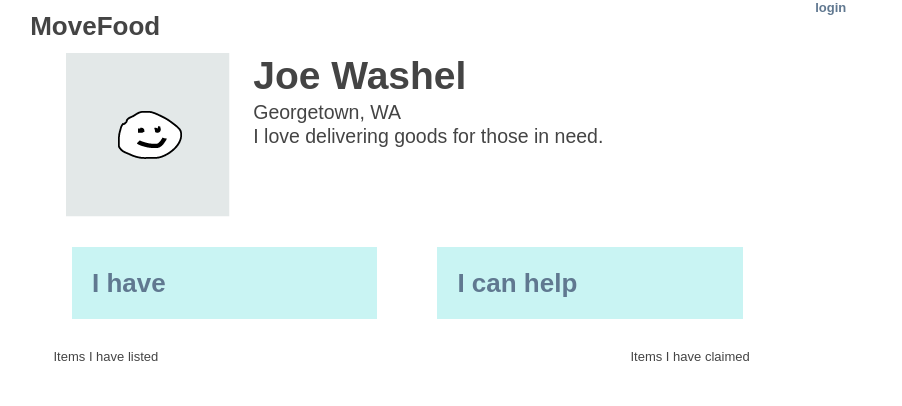
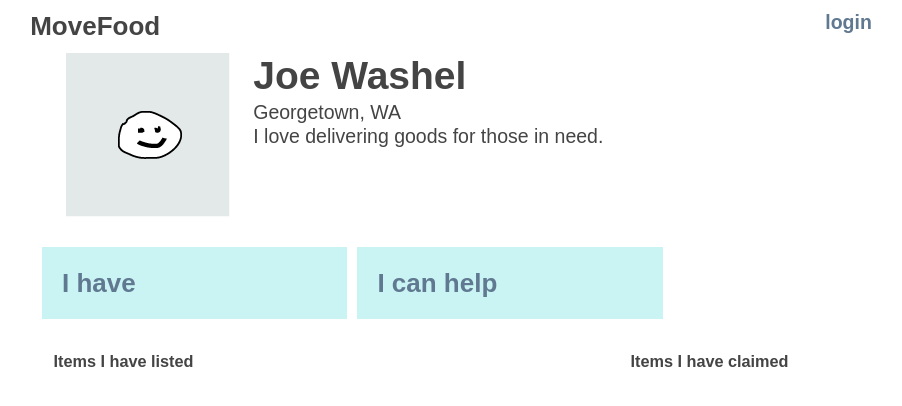
Before and after one commit to chachasikes/MoveFood, a CodeIgniter app: page /movefood/ in a window 1280 px wide. Shown: the top 406 px of the page, without its empty margins (21-923 px from the left). Run offline with CodeIgniter, Linux system fonts and the light colour scheme.

Commit message:
Added some css handles

```diff
--- a/source/css/style.css
+++ b/source/css/style.css
@@ -74,7 +74,7 @@ h3 {
 
 .button {
   padding: 20px;
-  margin: 30px;
+  margin: 30px 10px 30px 0;
   background-color: #C9F4F3;
 }
 
@@ -105,3 +105,9 @@ a:active, a:visited {
 #userdetails {
   font-size: 150%;
 }
+
+.login {
+  margin: 10px;
+    display: block;
+    font-size: 150%;
+}
--- a/source/index.html
+++ b/source/index.html
@@ -14,7 +14,7 @@
 <div id="container" class="section container_12">
     <div id="header">
         <div class="logo grid_8 alpha"><h1>MoveFood</h1></div>
-        <div class="grid_2 omega"><a href="#" onClick="return moveFood.showLogin()">login</a></div>
+        <div class="grid_2 omega"><a href="#" class="login" onClick="return moveFood.showLogin()">login</a></div>
         <div id="content" class="grid_12">
             <div id="userdetails"  class="grid_12">
                 <div class="grid_2"><div class="userimage"><img src="images/user_placeholder.png"/></div></div>
@@ -30,12 +30,12 @@
             </div>
             <div id="lists">
                 <div id="items" class="grid_6">
-                    <div class="list">Items I have listed</div>
+                    <div class="list"><h3>Items I have listed</h3></div>
                     <ul id="itemslist">
                     </ul>
                 </div>
                 <div id="claims" class="grid_6">
-                    <div class="list">Items I have claimed</div>
+                    <div class="list"><h3>Items I have claimed</h3></div>
                     <ul id="claimslist">
                     </ul>
                 </div>
```
